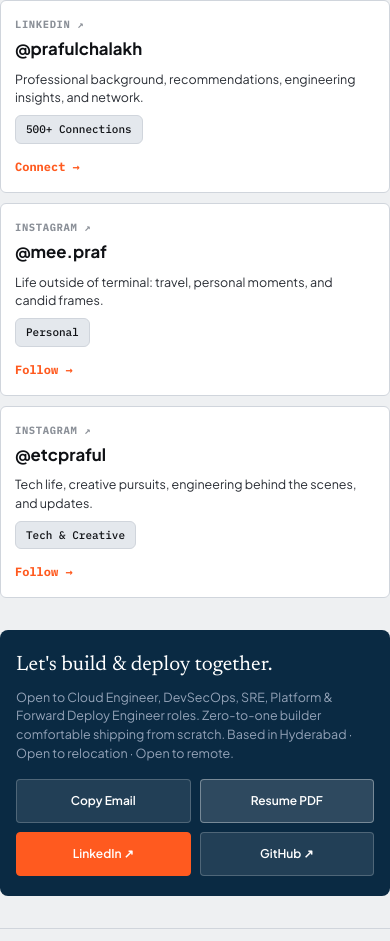
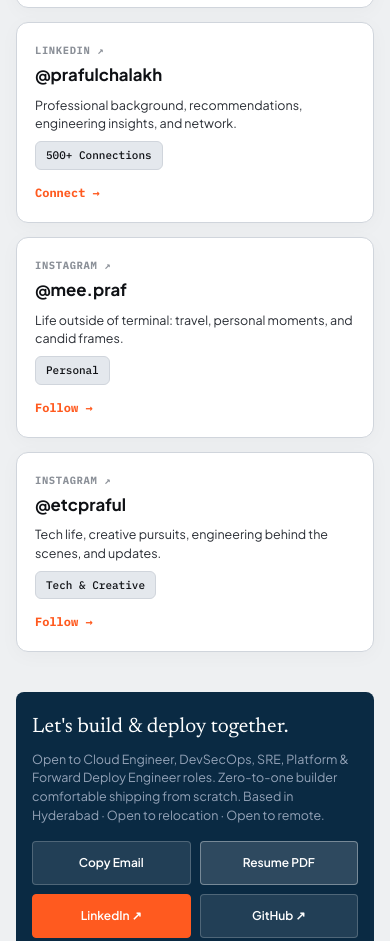
Before and after one commit to Praful224/prafulchalakh, a plain HTML site: page index.html in a window 390 px wide. Shown: the part 8568-9509 px from the top of the page. Drawn offline with Linux system fonts and the light colour scheme; no server answers.

Commit message:
fix(spacing): align Connect & Contact section padding and margins on mobile to match other sections

```diff
--- a/dist/static/css/styles.css
+++ b/dist/static/css/styles.css
@@ -1422,31 +1422,34 @@
        CONNECT HUB
     ========================================================= */
     #connect {
-      padding: 64px 60px;
+      padding-top: 20px;
     }
 
     .connect-grid {
       display: grid;
       grid-template-columns: repeat(4, 1fr);
-      gap: 16px;
-      max-width: 1100px;
-      margin: 32px auto 0;
+      gap: 20px;
+      margin-top: 24px;
+      width: 100%;
     }
 
     .connect-card {
       background: var(--bg-surface);
       border: 1px solid var(--border);
-      border-radius: 6px;
-      padding: 20px;
+      border-radius: 12px;
+      padding: 24px 20px;
       text-decoration: none;
       color: inherit;
       display: flex;
       flex-direction: column;
-      transition: transform 0.15s, border-color 0.15s;
+      justify-content: space-between;
+      transition: transform 0.2s ease, box-shadow 0.2s ease, border-color 0.2s ease;
+      box-shadow: 0 4px 20px rgba(0, 0, 0, 0.03);
     }
 
     .connect-card:hover {
-      transform: translateY(-2px);
+      transform: translateY(-4px);
+      box-shadow: 0 16px 36px rgba(0, 0, 0, 0.12);
       border-color: var(--hot);
     }
 
@@ -2058,22 +2061,25 @@
 
       /* Connect Section */
       #connect {
-        padding: 0 0 32px;
+        padding-top: 10px;
       }
 
       .connect-grid {
         grid-template-columns: 1fr;
-        gap: 10px;
+        gap: 14px;
+        margin-top: 18px;
+        width: 100%;
       }
 
       .connect-card {
-        padding: 16px 14px;
-        min-height: 48px;
+        padding: 20px 18px;
+        border-radius: 12px;
+        min-height: auto;
       }
 
       /* Recruiter Tray */
       .recruiter-tray {
-        margin: 0 0 32px;
+        margin: 0 16px 32px;
         padding: 20px 16px;
         border-radius: 8px;
         flex-direction: column;
--- a/dist/styles.css
+++ b/dist/styles.css
@@ -1422,31 +1422,34 @@
        CONNECT HUB
     ========================================================= */
     #connect {
-      padding: 64px 60px;
+      padding-top: 20px;
     }
 
     .connect-grid {
       display: grid;
       grid-template-columns: repeat(4, 1fr);
-      gap: 16px;
-      max-width: 1100px;
-      margin: 32px auto 0;
+      gap: 20px;
+      margin-top: 24px;
+      width: 100%;
     }
 
     .connect-card {
       background: var(--bg-surface);
       border: 1px solid var(--border);
-      border-radius: 6px;
-      padding: 20px;
+      border-radius: 12px;
+      padding: 24px 20px;
       text-decoration: none;
       color: inherit;
       display: flex;
       flex-direction: column;
-      transition: transform 0.15s, border-color 0.15s;
+      justify-content: space-between;
+      transition: transform 0.2s ease, box-shadow 0.2s ease, border-color 0.2s ease;
+      box-shadow: 0 4px 20px rgba(0, 0, 0, 0.03);
     }
 
     .connect-card:hover {
-      transform: translateY(-2px);
+      transform: translateY(-4px);
+      box-shadow: 0 16px 36px rgba(0, 0, 0, 0.12);
       border-color: var(--hot);
     }
 
@@ -2058,22 +2061,25 @@
 
       /* Connect Section */
       #connect {
-        padding: 0 0 32px;
+        padding-top: 10px;
       }
 
       .connect-grid {
         grid-template-columns: 1fr;
-        gap: 10px;
+        gap: 14px;
+        margin-top: 18px;
+        width: 100%;
       }
 
       .connect-card {
-        padding: 16px 14px;
-        min-height: 48px;
+        padding: 20px 18px;
+        border-radius: 12px;
+        min-height: auto;
       }
 
       /* Recruiter Tray */
       .recruiter-tray {
-        margin: 0 0 32px;
+        margin: 0 16px 32px;
         padding: 20px 16px;
         border-radius: 8px;
         flex-direction: column;
--- a/index.html
+++ b/index.html
@@ -791,7 +791,7 @@
   </div>
   <hr class="section-rule" style="margin-bottom: 28px;" />
 
-  <div class="connect-grid" style="margin-top: 0;">
+  <div class="connect-grid">
     <!-- GitHub -->
     <a href="https://github.com/Praful224" class="connect-card" id="github-card" target="_blank" rel="noopener noreferrer">
       <div>
--- a/static/css/styles.css
+++ b/static/css/styles.css
@@ -1422,31 +1422,34 @@
        CONNECT HUB
     ========================================================= */
     #connect {
-      padding: 64px 60px;
+      padding-top: 20px;
     }
 
     .connect-grid {
       display: grid;
       grid-template-columns: repeat(4, 1fr);
-      gap: 16px;
-      max-width: 1100px;
-      margin: 32px auto 0;
+      gap: 20px;
+      margin-top: 24px;
+      width: 100%;
     }
 
     .connect-card {
       background: var(--bg-surface);
       border: 1px solid var(--border);
-      border-radius: 6px;
-      padding: 20px;
+      border-radius: 12px;
+      padding: 24px 20px;
       text-decoration: none;
       color: inherit;
       display: flex;
       flex-direction: column;
-      transition: transform 0.15s, border-color 0.15s;
+      justify-content: space-between;
+      transition: transform 0.2s ease, box-shadow 0.2s ease, border-color 0.2s ease;
+      box-shadow: 0 4px 20px rgba(0, 0, 0, 0.03);
     }
 
     .connect-card:hover {
-      transform: translateY(-2px);
+      transform: translateY(-4px);
+      box-shadow: 0 16px 36px rgba(0, 0, 0, 0.12);
       border-color: var(--hot);
     }
 
@@ -2058,22 +2061,25 @@
 
       /* Connect Section */
       #connect {
-        padding: 0 0 32px;
+        padding-top: 10px;
       }
 
       .connect-grid {
         grid-template-columns: 1fr;
-        gap: 10px;
+        gap: 14px;
+        margin-top: 18px;
+        width: 100%;
       }
 
       .connect-card {
-        padding: 16px 14px;
-        min-height: 48px;
+        padding: 20px 18px;
+        border-radius: 12px;
+        min-height: auto;
       }
 
       /* Recruiter Tray */
       .recruiter-tray {
-        margin: 0 0 32px;
+        margin: 0 16px 32px;
         padding: 20px 16px;
         border-radius: 8px;
         flex-direction: column;
--- a/styles.css
+++ b/styles.css
@@ -1422,31 +1422,34 @@
        CONNECT HUB
     ========================================================= */
     #connect {
-      padding: 64px 60px;
+      padding-top: 20px;
     }
 
     .connect-grid {
       display: grid;
       grid-template-columns: repeat(4, 1fr);
-      gap: 16px;
-      max-width: 1100px;
-      margin: 32px auto 0;
+      gap: 20px;
+      margin-top: 24px;
+      width: 100%;
     }
 
     .connect-card {
       background: var(--bg-surface);
       border: 1px solid var(--border);
-      border-radius: 6px;
-      padding: 20px;
+      border-radius: 12px;
+      padding: 24px 20px;
       text-decoration: none;
       color: inherit;
       display: flex;
       flex-direction: column;
-      transition: transform 0.15s, border-color 0.15s;
+      justify-content: space-between;
+      transition: transform 0.2s ease, box-shadow 0.2s ease, border-color 0.2s ease;
+      box-shadow: 0 4px 20px rgba(0, 0, 0, 0.03);
     }
 
     .connect-card:hover {
-      transform: translateY(-2px);
+      transform: translateY(-4px);
+      box-shadow: 0 16px 36px rgba(0, 0, 0, 0.12);
       border-color: var(--hot);
     }
 
@@ -2058,22 +2061,25 @@
 
       /* Connect Section */
       #connect {
-        padding: 0 0 32px;
+        padding-top: 10px;
       }
 
       .connect-grid {
         grid-template-columns: 1fr;
-        gap: 10px;
+        gap: 14px;
+        margin-top: 18px;
+        width: 100%;
       }
 
       .connect-card {
-        padding: 16px 14px;
-        min-height: 48px;
+        padding: 20px 18px;
+        border-radius: 12px;
+        min-height: auto;
       }
 
       /* Recruiter Tray */
       .recruiter-tray {
-        margin: 0 0 32px;
+        margin: 0 16px 32px;
         padding: 20px 16px;
         border-radius: 8px;
         flex-direction: column;
```
Also changed, not shown: dist/index.html (+1 -1 lines), templates/index.html (+1 -1 lines).
